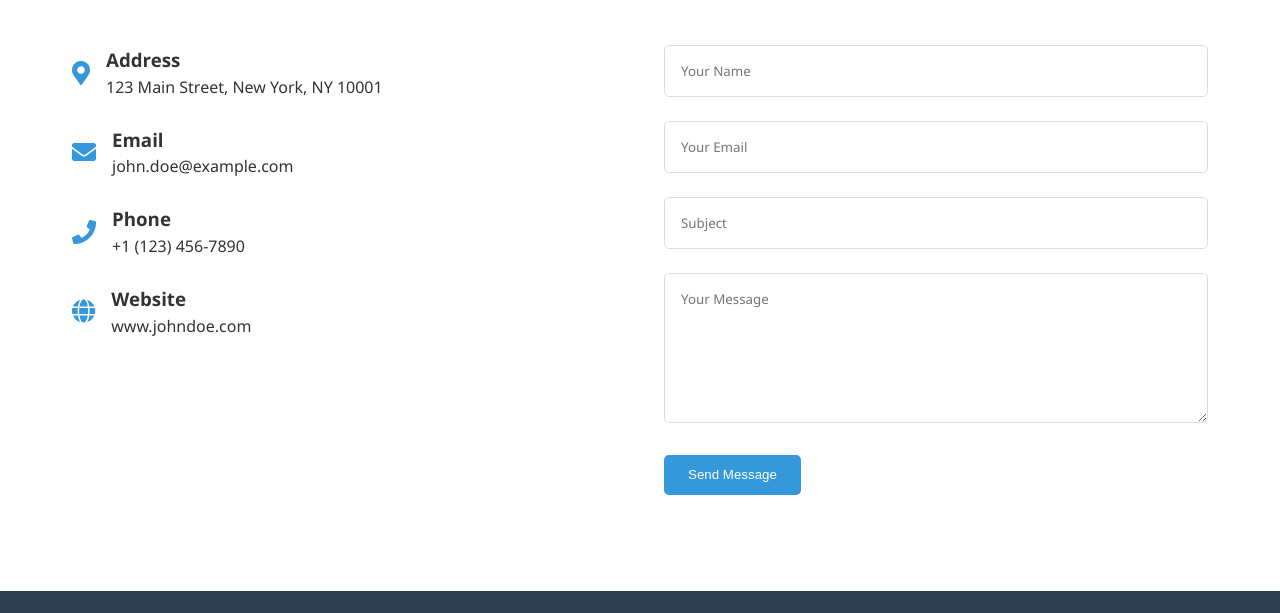
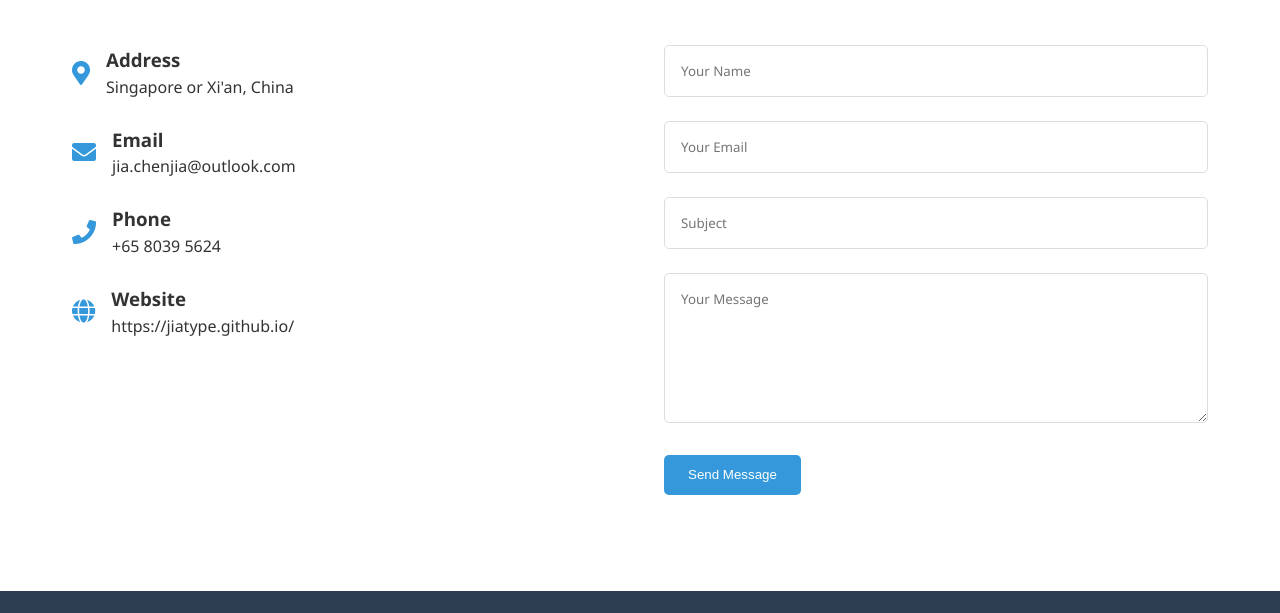
Before and after one commit to JIAtype/JIAtype.github.io, a plain HTML site: page index.html in a window 1280 px wide. Shown: the part 5610-6223 px from the top of the page. Drawn offline with Linux system fonts and the light colour scheme.

Commit message:
Update index.html

```diff
--- a/index.html
+++ b/index.html
@@ -677,7 +677,8 @@
                     <div class="timeline-content">
                         <h3>Senior Software Engineer</h3>
                         <h4>Tech Innovations Inc. | 2021 - Present</h4>
-                        <p>Leading the development of cloud-based solutions for enterprise clients. Architecting scalable applications using microservices architecture and implementing CI/CD pipelines for seamless deployment.</p>
+                        <p>Leading the development of cloud-based solutions for enterprise clients.
+                          Architecting scalable applications using microservices architecture and implementing CI/CD pipelines for seamless deployment.</p>
                     </div>
                 </div>
                 <div class="timeline-item">
@@ -831,28 +832,28 @@
                         <i class="fas fa-map-marker-alt"></i>
                         <div>
                             <h3>Address</h3>
-                            <p>123 Main Street, New York, NY 10001</p>
+                            <p>Singapore or Xi'an, China</p>
                         </div>
                     </div>
                     <div class="contact-item">
                         <i class="fas fa-envelope"></i>
                         <div>
                             <h3>Email</h3>
-                            <p>john.doe@example.com</p>
+                            <p>jia.chenjia@outlook.com</p>
                         </div>
                     </div>
                     <div class="contact-item">
                         <i class="fas fa-phone"></i>
                         <div>
                             <h3>Phone</h3>
-                            <p>+1 (123) 456-7890</p>
+                            <p>+65 8039 5624</p>
                         </div>
                     </div>
                     <div class="contact-item">
                         <i class="fas fa-globe"></i>
                         <div>
                             <h3>Website</h3>
-                            <p>www.johndoe.com</p>
+                            <p>https://jiatype.github.io/</p>
                         </div>
                     </div>
                 </div>
```
